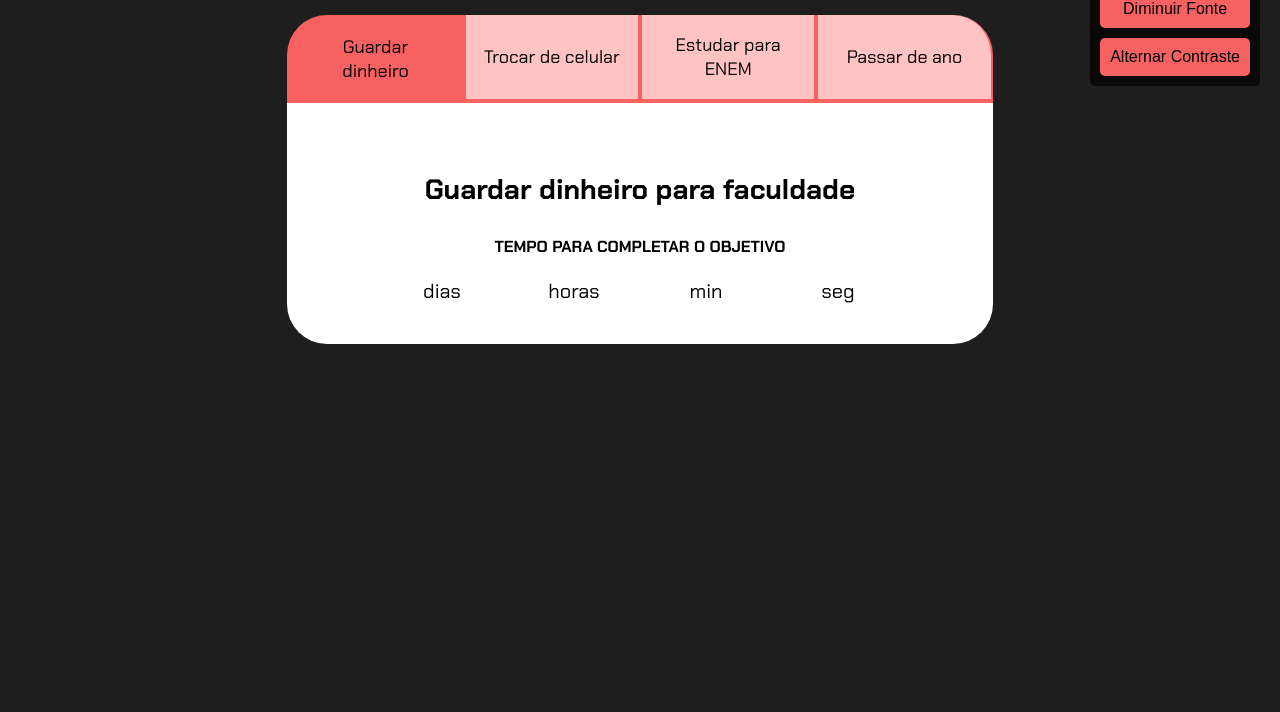
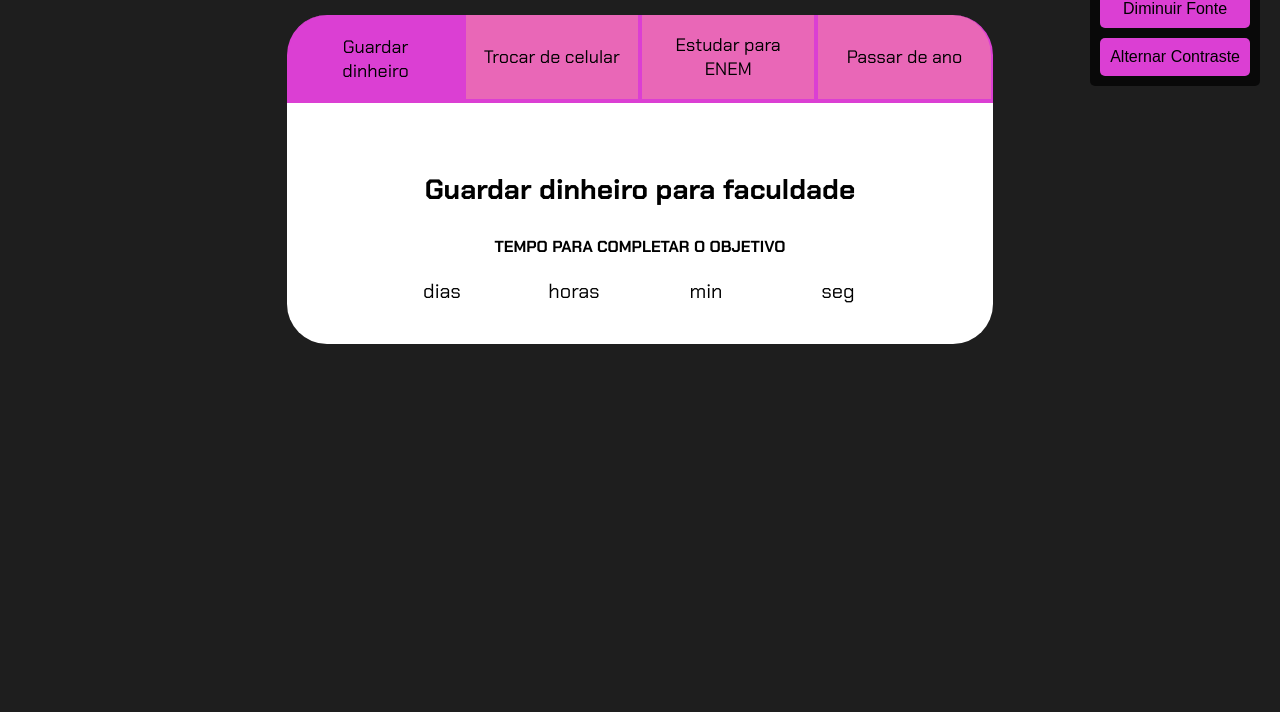
Before and after one commit to Andriellyzinha/organizando-objetivos-futuros-com-matem-tica-aplicada, a plain HTML site: page index.html in a window 1280 px wide. Shown: the part 88-800 px from the top of the page. Drawn offline with Linux system fonts and the light colour scheme.

Commit message:
Update style.css

```diff
--- a/style.css
+++ b/style.css
@@ -2,10 +2,10 @@
 
 :root {
     --cor-de-fundo: #1E1E1E;
-    --vinho: #923333;
+    --vinho: #6d1a5b;
     --preto: #000000;
-    --botao-ativo: #f76161;
-    --botao-inativo: #ffc3c3;
+    --botao-ativo: #db3fd3;
+    --botao-inativo: #e967b7;
     --texto-fundo: #FFFF;
 }
 
```
